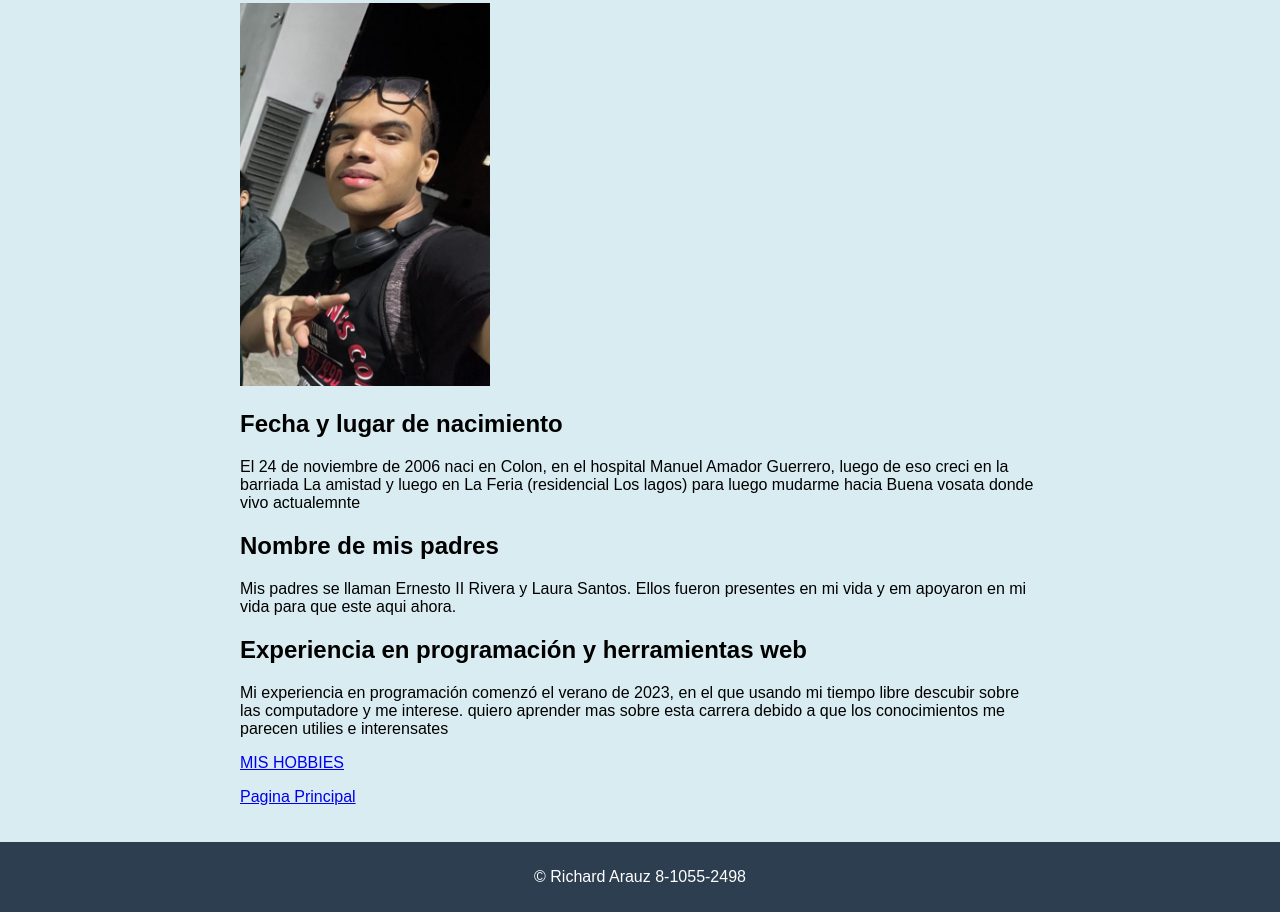
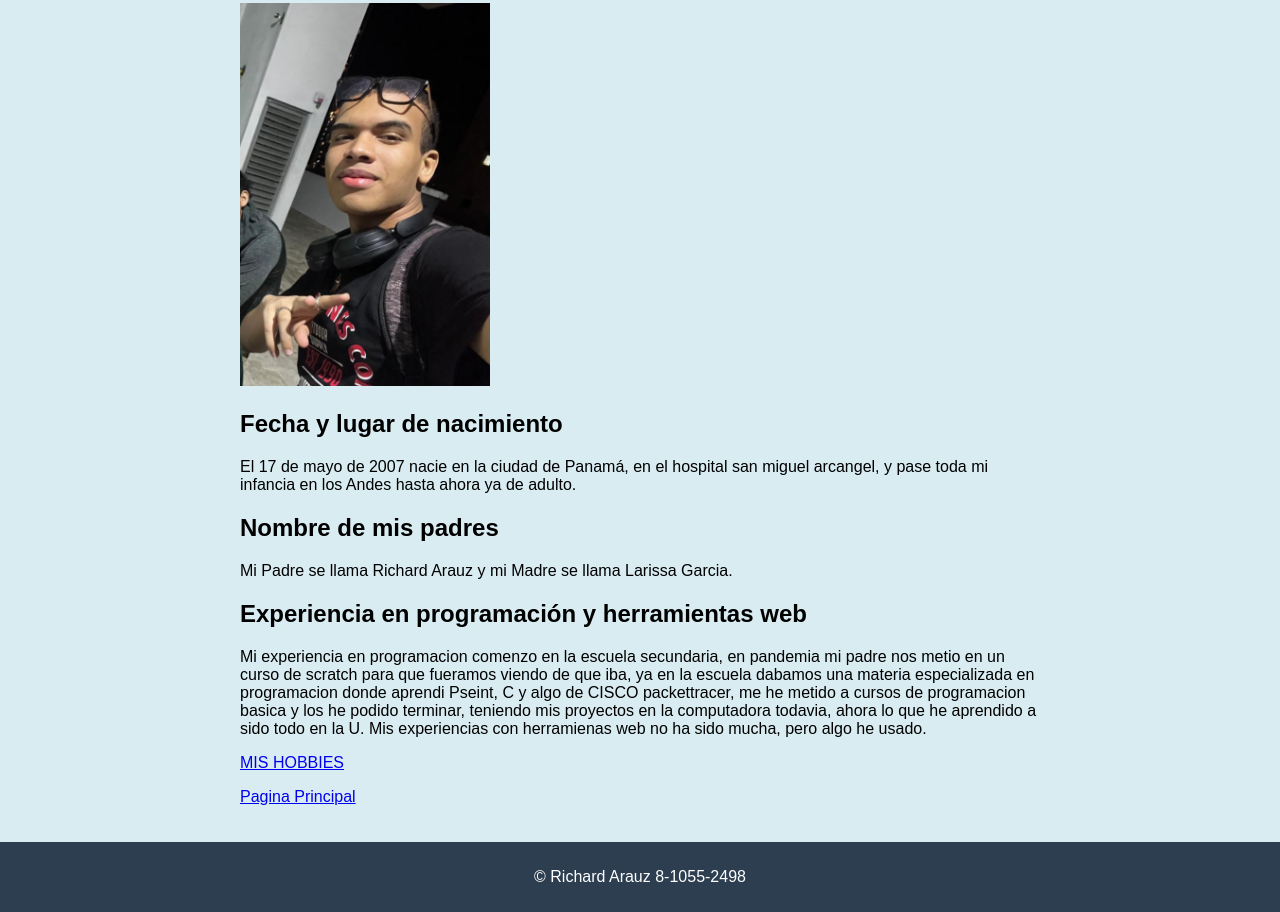
Before and after one commit to Richdrakko17/PracticaHTML_DS5, a plain HTML site: page FrontEnd/PresentacionRichard.html in a window 1280 px wide. Shown: the part 239-1151 px from the top of the page. Drawn offline with Linux system fonts and the light colour scheme.

Commit message:
poner mi texto de mi presentacion

```diff
--- a/FrontEnd/PresentacionRichard.html
+++ b/FrontEnd/PresentacionRichard.html
@@ -18,22 +18,19 @@
 
         <h2>Fecha y lugar de nacimiento</h2>
         <p>
-            El 24 de noviembre de 2006 naci en Colon, en el hospital Manuel Amador Guerrero,
-            luego de eso creci en la barriada La amistad y luego en La Feria (residencial Los lagos)
-             para luego mudarme hacia Buena vosata donde vivo actualemnte
+            El 17 de mayo de 2007 nacie en la ciudad de Panamá, en el hospital san miguel arcangel, y pase toda mi infancia en los Andes hasta ahora ya de adulto.
         </p>
 
         <h2>Nombre de mis padres</h2>
         <p>
-            Mis padres se llaman Ernesto II Rivera y Laura Santos.
-            Ellos fueron presentes en mi vida y em apoyaron en mi vida para que este aqui ahora.
+            Mi Padre se llama Richard Arauz y mi Madre se llama Larissa Garcia.
         </p>
 
         <h2>Experiencia en programación y herramientas web</h2>
         <p>
-            Mi experiencia en programación comenzó el verano de  2023, en el que usando mi tiempo libre
-             descubir sobre las computadore y me interese.
-             quiero aprender mas sobre esta carrera debido a que los conocimientos me parecen utilies e interensates
+            Mi experiencia en programacion comenzo en la escuela secundaria, en pandemia mi padre nos metio en un curso de scratch para que fueramos viendo de que iba,
+            ya en la escuela dabamos una materia especializada en programacion donde aprendi Pseint, C y algo de CISCO packettracer, me he metido a cursos de programacion basica y los he podido terminar,
+            teniendo mis proyectos en la computadora todavia, ahora lo que he aprendido a sido todo en la U. Mis experiencias con herramienas web no ha sido mucha, pero algo he usado.
         </p>
 
         <p>
```
